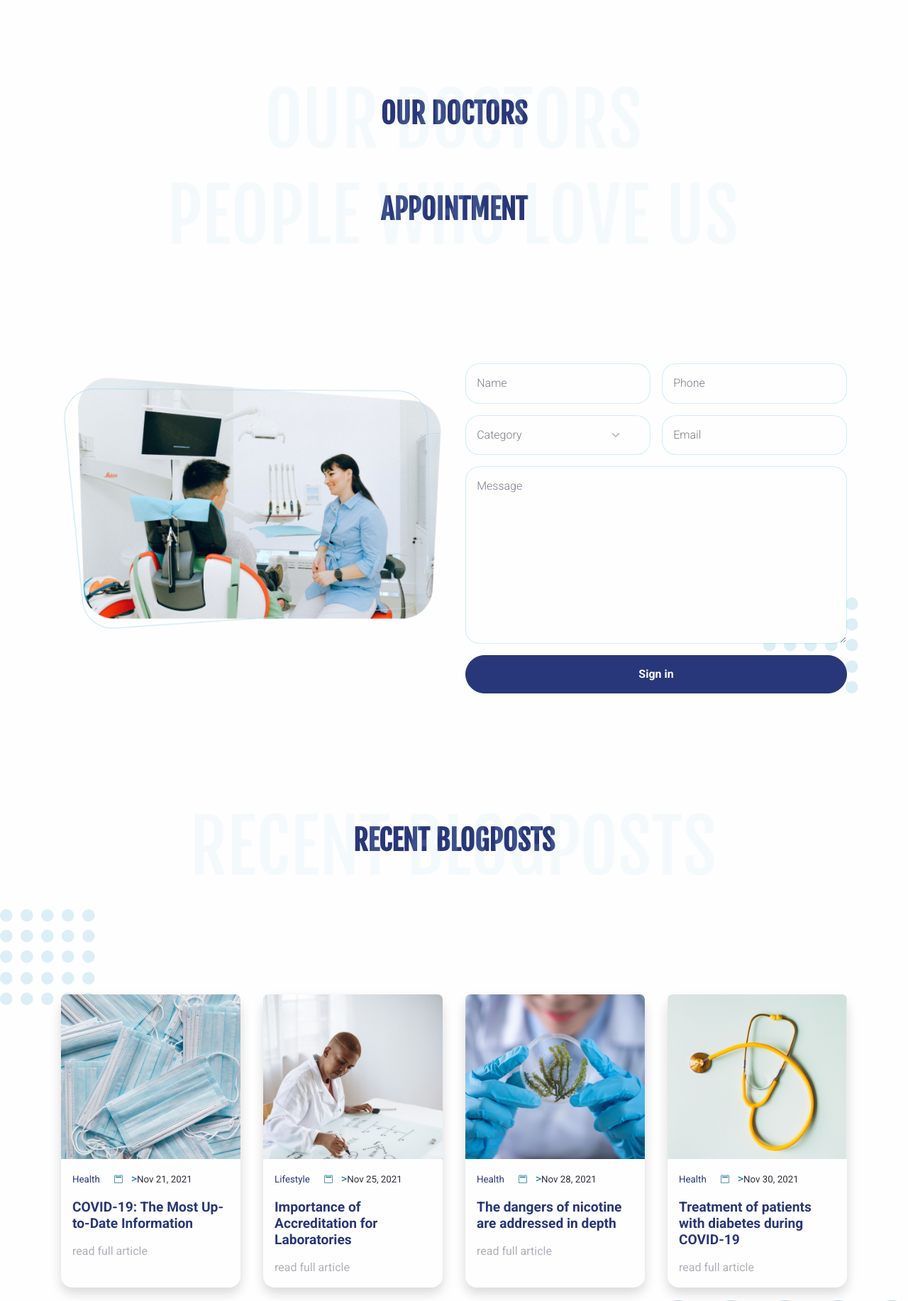
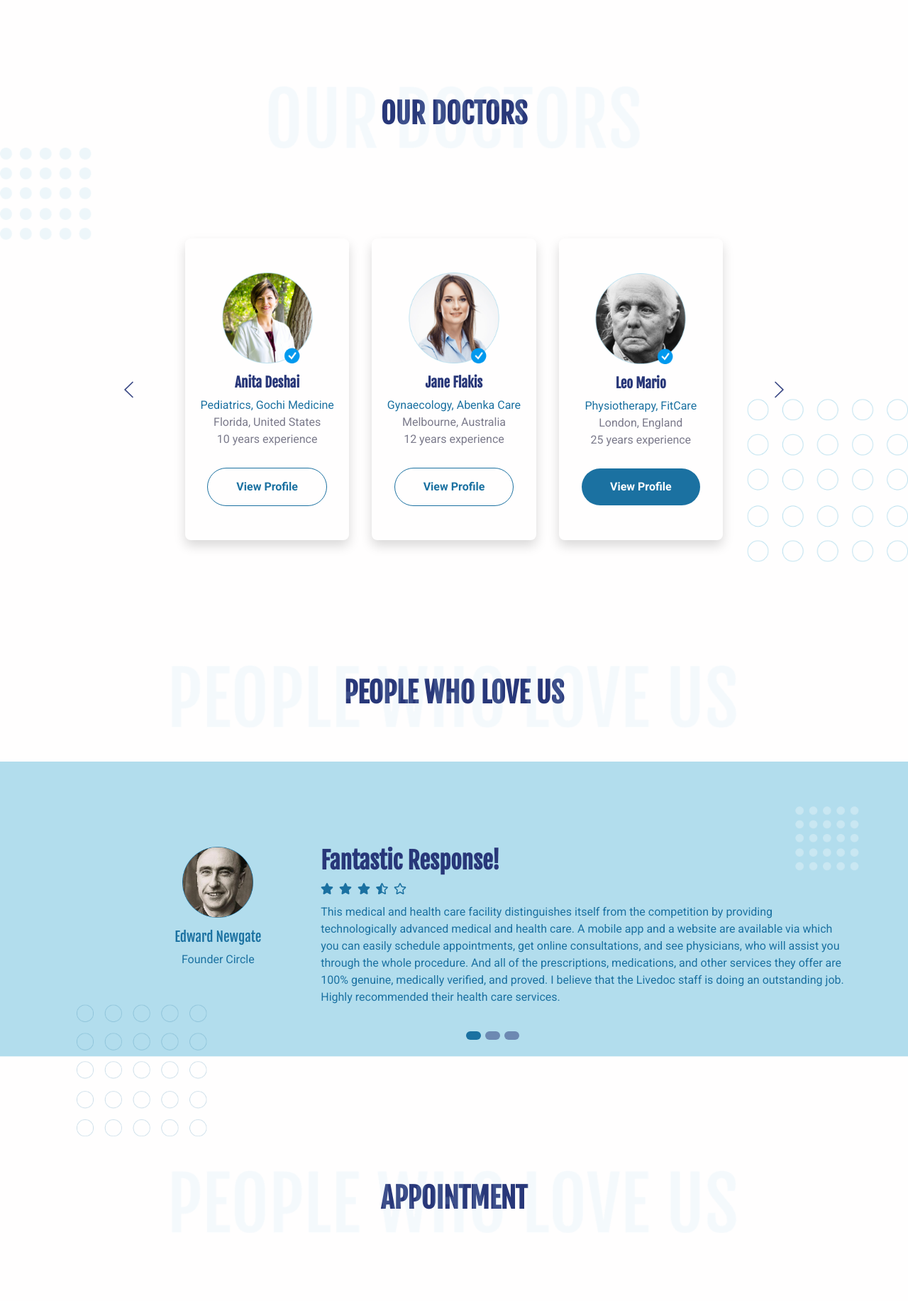
Before and after one commit to lintanganlr/AiPrak-Uas, a Flask app: page / in a window 1280 px wide. Shown: the part 2705-4538 px from the top of the page at 71% size. Run offline with Flask 3, Linux system fonts and the light colour scheme; some libraries are stand-ins or nearby versions.

Commit message:
benerin konflik

```diff
--- a/templates/main.html
+++ b/templates/main.html
@@ -251,9 +251,9 @@
             <!-- <section> close ============================-->
             <!-- ============================================-->
 
-            <!-- <section class="py-5">
+            <section class="py-5">
                 <div class="bg-holder bg-size" style="background-image: url('{{ doctors_url }}'); background-position: top center; background-size: contain"></div>
-
+                <!--/.bg-holder-->
 
                 <div class="container">
                     <div class="row flex-center">
@@ -408,29 +408,29 @@
                         </div>
                     </div>
                 </div>
-            </section> -->
+            </section>
 
             <!-- ============================================-->
             <!-- <section> begin ============================-->
-            <!-- <section class="py-5">
+            <section class="py-5">
                 <div class="container">
                     <div class="row">
                         <div class="col-12 py-3">
                             <div class="bg-holder bg-size" style="background-image: url('{{ people_url }}'); background-position: top center; background-size: contain"></div>
-
+                            <!--/.bg-holder-->
 
                             <h1 class="text-center">PEOPLE WHO LOVE US</h1>
                         </div>
                     </div>
                 </div>
-
-            </section> -->
+                <!-- end of .container-->
+            </section>
             <!-- <section> close ============================-->
             <!-- ============================================-->
 
-            <!-- <section class="py-8">
+            <section class="py-8">
                 <div class="bg-holder bg-size" style="background-image:url('{{ people1_url }}'); background-position: center; background-size: cover"></div>
-
+                <!--/.bg-holder-->
 
                 <div class="container">
                     <div class="row align-items-center offset-sm-1">
@@ -503,7 +503,7 @@
                         </div>
                     </div>
                 </div>
-            </section> -->
+            </section>
 
             <!-- ============================================-->
             <!-- <section> begin ============================-->
```
